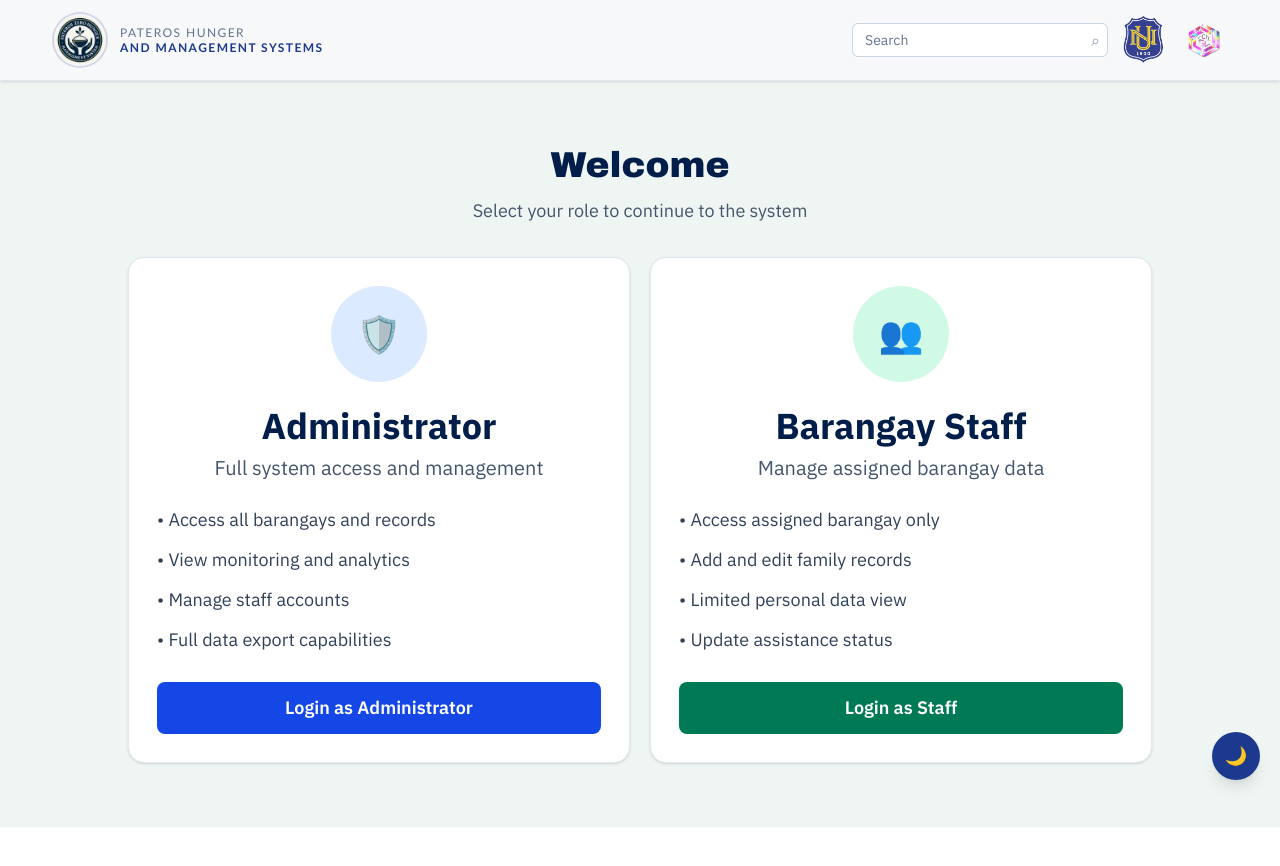
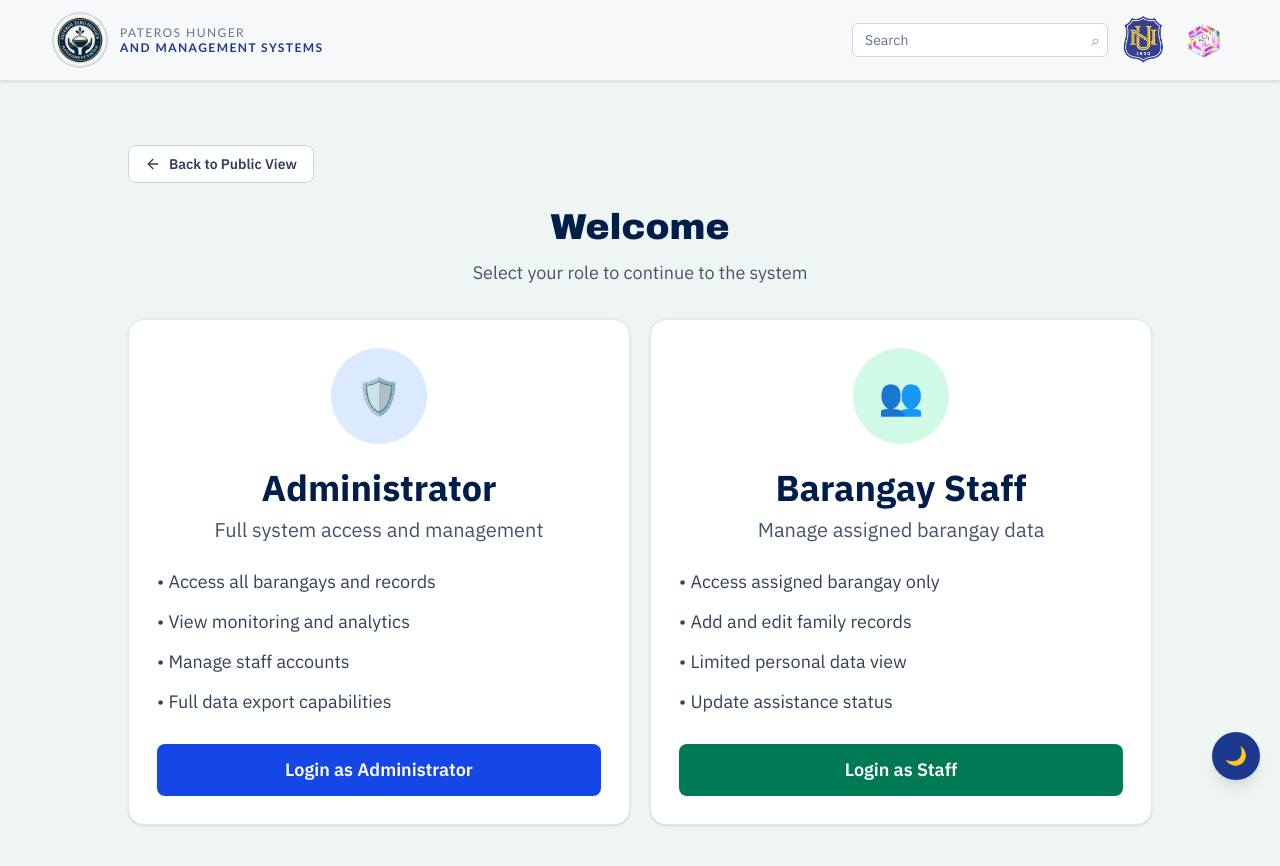
Before and after one commit to Hunger-Management/PHAMS, a React (Vite) app: page /staff/login in a window 1280 px wide. Shown: the top 866 px of the page. Before the commit the page ends 827 px from the top, so only its background shows below. Built offline with nearby package versions, Linux system fonts and the light colour scheme; no server answers.

Commit message:
Return Button

```diff
--- a/src/pages/staff/StaffLoginPage.jsx
+++ b/src/pages/staff/StaffLoginPage.jsx
@@ -1,4 +1,5 @@
 import { useState } from 'react'
+import { ArrowLeft } from 'lucide-react'
 import { Link, Navigate, useLocation, useNavigate } from 'react-router-dom'
 import { useDarkMode } from '../../hooks/useDarkMode'
 import { useStaffAuth } from '../../context/StaffAuthContext'
@@ -127,6 +128,19 @@ function StaffLoginPage() {
             <section className="mx-auto flex w-[95%] max-w-7xl items-center justify-center py-12 md:py-16">
                 <div className="w-full">
                     <div className="mx-auto max-w-5xl">
+                        <div className="mb-6 flex justify-start">
+                            <Link
+                                to="/"
+                                className={`inline-flex items-center gap-2 rounded-lg border px-4 py-2 text-sm font-semibold transition-colors ${isDarkMode
+                                    ? 'border-slate-600 bg-slate-900 text-slate-200 hover:bg-slate-800'
+                                    : 'border-slate-300 bg-white text-slate-700 hover:bg-slate-50'
+                                }`}
+                            >
+                                <ArrowLeft size={16} />
+                                Back to Public View
+                            </Link>
+                        </div>
+
                         {!selectedRole && (
                             <>
                                 <div className="text-center">
```
